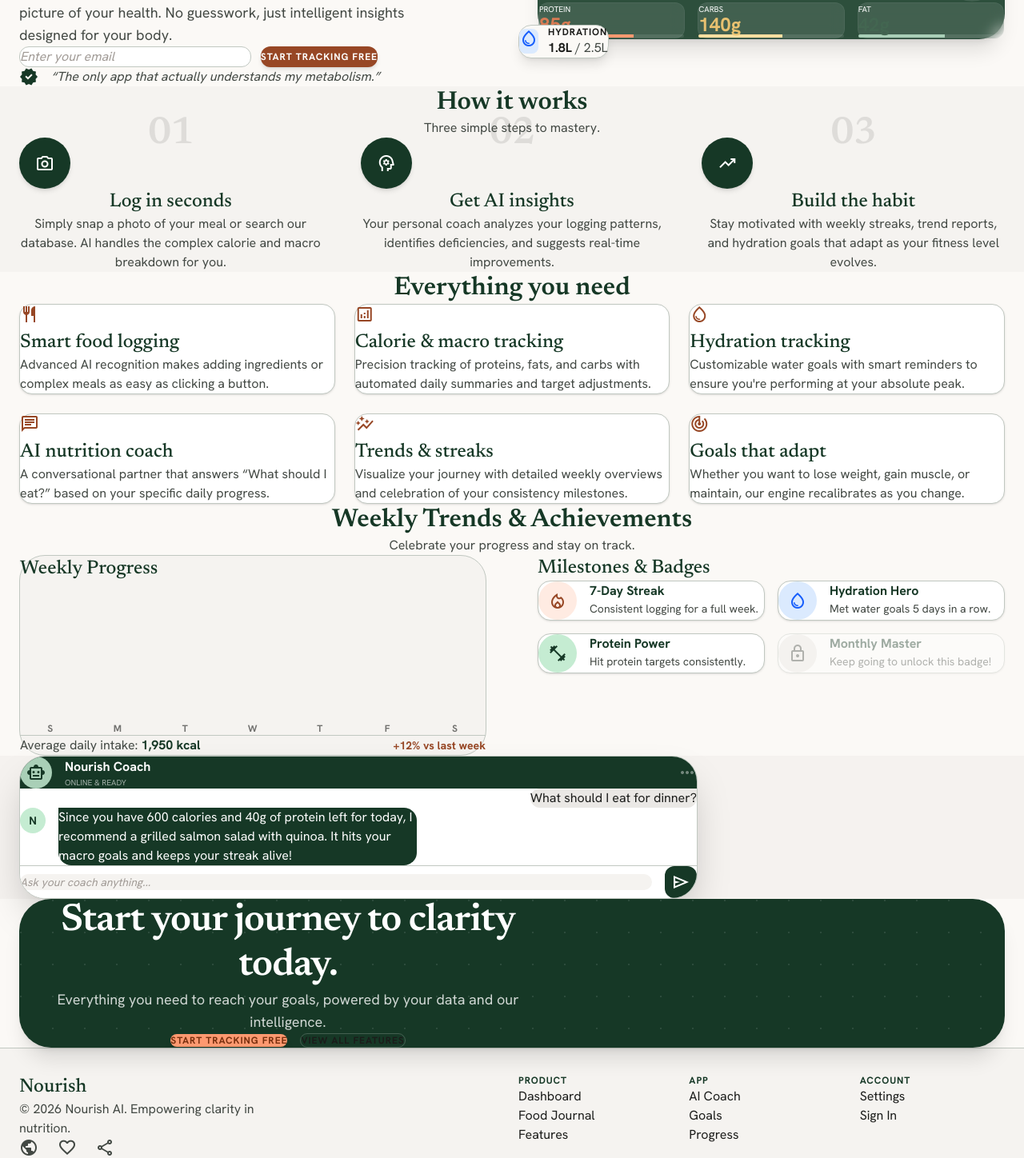
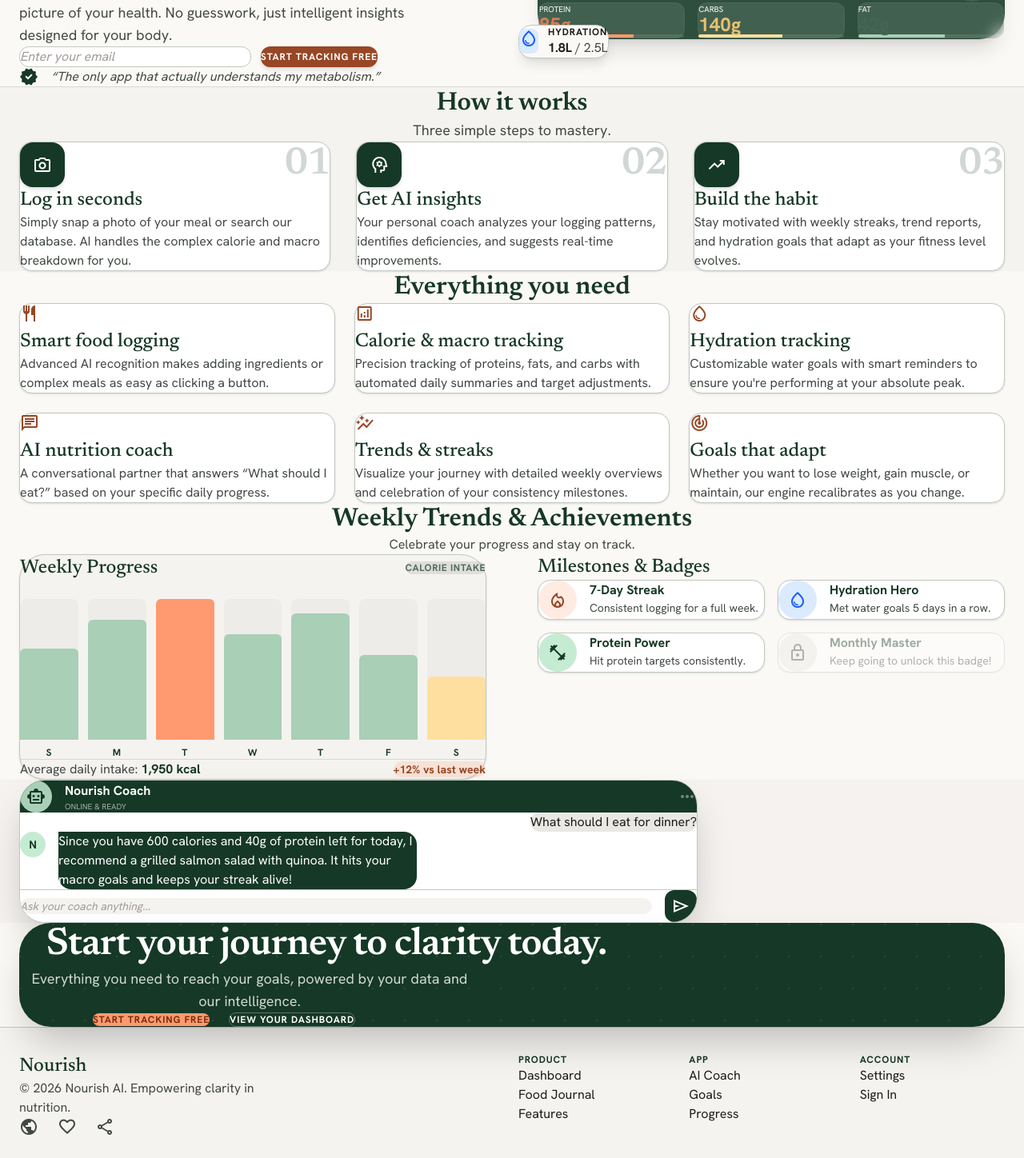
Before and after one commit to likhith04-hash/new-tutorial, a Next.js app: page / in a window 1280 px wide. Shown: the part 202-1650 px from the top of the page at 80% size. Built offline with nearby package versions, Linux system fonts and the light colour scheme.

Commit message:
fix: resolve Hero section overlap, structured How It Works step cards, non-overlapping CTA buttons, and Weekly Progress Chart rendering

```diff
--- a/app/page.tsx
+++ b/app/page.tsx
@@ -41,9 +41,19 @@
     }
   }
 
+  const weeklyChartBars = [
+    { day: 'S', heightPct: 65, cals: '1,820', color: 'bg-primary-fixed-dim' },
+    { day: 'M', heightPct: 85, cals: '2,050', color: 'bg-primary-fixed-dim' },
+    { day: 'T', heightPct: 100, cals: '2,100', color: 'bg-secondary-container' },
+    { day: 'W', heightPct: 75, cals: '1,910', color: 'bg-primary-fixed-dim' },
+    { day: 'T', heightPct: 90, cals: '2,080', color: 'bg-primary-fixed-dim' },
+    { day: 'F', heightPct: 60, cals: '1,750', color: 'bg-primary-fixed-dim' },
+    { day: 'S', heightPct: 45, cals: '1,500', color: 'bg-tertiary-fixed' },
+  ]
+
   return (
     <div className="bg-background text-on-surface font-body-md antialiased min-h-screen">
-      {/* Font & Icon CSS Dependencies */}
+      {/* Font & Icon Dependencies */}
       <link
         href="https://fonts.googleapis.com/css2?family=Newsreader:ital,opsz,wght@0,6..72,400..800;1,6..72,400..800&family=Hanken+Grotesk:wght@100..900&display=swap"
         rel="stylesheet"
@@ -87,13 +97,13 @@
           <div className="flex items-center gap-4">
             <button
               onClick={() => router.push('/dashboard')}
-              className="hidden md:block text-label-caps font-label-caps uppercase text-primary hover:opacity-80 transition-all"
+              className="hidden md:block text-label-caps font-label-caps uppercase text-primary hover:opacity-80 transition-all font-bold"
             >
               Sign In
             </button>
             <button
               onClick={() => router.push('/dashboard')}
-              className="bg-primary text-on-primary px-6 py-2.5 rounded-xl text-label-caps font-label-caps uppercase hover:opacity-90 transition-all scale-100 active:scale-95 shadow-md"
+              className="bg-primary text-on-primary px-6 py-2.5 rounded-xl text-label-caps font-label-caps uppercase hover:opacity-90 transition-all scale-100 active:scale-95 shadow-md font-bold"
             >
               Get started
             </button>
@@ -102,8 +112,8 @@
       </header>
 
       <main>
-        {/* Hero Section */}
-        <section className="max-w-7xl mx-auto px-container-margin py-16 md:py-24 grid grid-cols-1 md:grid-cols-2 gap-16 items-center">
+        {/* 1. HERO SECTION WITH FIXED SPACING & NO OVERLAP */}
+        <section className="max-w-7xl mx-auto px-container-margin pt-12 pb-24 md:pt-20 md:pb-32 grid grid-cols-1 md:grid-cols-2 gap-16 items-center">
           <div className="space-y-8 animate-on-scroll transition-all duration-700 ease-out opacity-0 translate-y-8">
             <h1 className="text-display-lg font-display-lg text-primary">
               Track less.<br />Know more.
@@ -121,7 +131,7 @@
               />
               <button
                 type="submit"
-                className="bg-secondary text-on-secondary px-6 py-3 rounded-xl font-label-caps text-label-caps uppercase hover:opacity-90 transition-all shadow-md"
+                className="bg-secondary text-on-secondary px-6 py-3 rounded-xl font-label-caps text-label-caps uppercase hover:opacity-90 transition-all shadow-md font-bold"
               >
                 Start tracking free
               </button>
@@ -135,7 +145,7 @@
           </div>
 
           {/* Hero Mockup (Bento Style) */}
-          <div className="relative animate-on-scroll transition-all duration-700 ease-out opacity-0 translate-y-8">
+          <div className="relative mb-6 md:mb-0 animate-on-scroll transition-all duration-700 ease-out opacity-0 translate-y-8">
             <div className="bg-primary-container rounded-[2rem] p-8 text-on-primary shadow-xl border border-primary/10">
               <div className="flex justify-between items-start mb-12">
                 <div>
@@ -192,56 +202,68 @@
                 </div>
               </div>
             </div>
-            {/* Floating Elements */}
-            <div className="absolute -bottom-6 -left-6 bg-surface border border-outline-variant rounded-2xl p-4 flex items-center gap-3 shadow-lg">
+
+            {/* Floating Hydration Widget */}
+            <div className="absolute -bottom-5 left-4 md:-bottom-6 md:-left-6 bg-surface border border-outline-variant rounded-2xl p-4 flex items-center gap-3 shadow-lg z-10">
               <div className="bg-blue-100 p-2 rounded-lg text-blue-600">
                 <span className="material-symbols-outlined">water_drop</span>
               </div>
               <div>
                 <p className="text-label-caps font-label-caps uppercase text-[10px]">Hydration</p>
-                <p className="font-bold">1.8L <span className="text-on-surface-variant font-normal">/ 2.5L</span></p>
+                <p className="font-bold text-on-surface">1.8L <span className="text-on-surface-variant font-normal">/ 2.5L</span></p>
               </div>
             </div>
           </div>
         </section>
 
-        {/* How it Works */}
-        <section id="how-it-works" className="bg-surface-container-low py-24">
+        {/* 2. HOW IT WORKS SECTION WITH STRUCTURED STEP CARDS */}
+        <section id="how-it-works" className="bg-surface-container-low py-24 border-t border-outline-variant/60">
           <div className="max-w-7xl mx-auto px-container-margin animate-on-scroll transition-all duration-700 ease-out opacity-0 translate-y-8">
             <div className="text-center mb-16">
               <h2 className="text-headline-lg font-headline-lg text-primary mb-4">How it works</h2>
-              <p className="text-on-surface-variant">Three simple steps to mastery.</p>
+              <p className="text-on-surface-variant text-body-lg">Three simple steps to mastery.</p>
             </div>
-            <div className="grid grid-cols-1 md:grid-cols-3 gap-12">
-              <div className="relative text-center">
-                <div className="text-display-lg font-display-lg opacity-10 absolute -top-8 left-1/2 -translate-x-1/2">01</div>
-                <div className="relative z-10">
-                  <div className="w-16 h-16 bg-primary text-on-primary rounded-full flex items-center justify-center mx-auto mb-6 shadow-md">
-                    <span className="material-symbols-outlined text-2xl">photo_camera</span>
+            <div className="grid grid-cols-1 md:grid-cols-3 gap-8">
+              {/* Step 1 */}
+              <div className="bg-white border border-outline-variant p-8 rounded-2xl shadow-sm hover:border-primary transition-all flex flex-col h-full group">
+                <div className="flex items-center justify-between mb-6">
+                  <div className="w-14 h-14 bg-primary text-on-primary rounded-2xl flex items-center justify-center shadow-md group-hover:scale-105 transition-transform">
+                    <span className="material-symbols-outlined text-3xl">photo_camera</span>
                   </div>
-                  <h3 className="text-headline-md font-headline-md mb-3 text-primary">Log in seconds</h3>
-                  <p className="text-on-surface-variant">Simply snap a photo of your meal or search our database. AI handles the complex calorie and macro breakdown for you.</p>
+                  <span className="text-display-lg font-display-lg text-primary/20 font-black">01</span>
                 </div>
+                <h3 className="text-headline-md font-headline-md mb-3 text-primary">Log in seconds</h3>
+                <p className="text-on-surface-variant text-body-md leading-relaxed">
+                  Simply snap a photo of your meal or search our database. AI handles the complex calorie and macro breakdown for you.
+                </p>
               </div>
-              <div className="relative text-center">
-                <div className="text-display-lg font-display-lg opacity-10 absolute -top-8 left-1/2 -translate-x-1/2">02</div>
-                <div className="relative z-10">
-                  <div className="w-16 h-16 bg-primary text-on-primary rounded-full flex items-center justify-center mx-auto mb-6 shadow-md">
-                    <span className="material-symbols-outlined text-2xl">psychology</span>
+
+              {/* Step 2 */}
+              <div className="bg-white border border-outline-variant p-8 rounded-2xl shadow-sm hover:border-primary transition-all flex flex-col h-full group">
+                <div className="flex items-center justify-between mb-6">
+                  <div className="w-14 h-14 bg-primary text-on-primary rounded-2xl flex items-center justify-center shadow-md group-hover:scale-105 transition-transform">
+                    <span className="material-symbols-outlined text-3xl">psychology</span>
                   </div>
-                  <h3 className="text-headline-md font-headline-md mb-3 text-primary">Get AI insights</h3>
-                  <p className="text-on-surface-variant">Your personal coach analyzes your logging patterns, identifies deficiencies, and suggests real-time improvements.</p>
+                  <span className="text-display-lg font-display-lg text-primary/20 font-black">02</span>
                 </div>
+                <h3 className="text-headline-md font-headline-md mb-3 text-primary">Get AI insights</h3>
+                <p className="text-on-surface-variant text-body-md leading-relaxed">
+                  Your personal coach analyzes your logging patterns, identifies deficiencies, and suggests real-time improvements.
+                </p>
               </div>
-              <div className="relative text-center">
-                <div className="text-display-lg font-display-lg opacity-10 absolute -top-8 left-1/2 -translate-x-1/2">03</div>
-                <div className="relative z-10">
-                  <div className="w-16 h-16 bg-primary text-on-primary rounded-full flex items-center justify-center mx-auto mb-6 shadow-md">
-                    <span className="material-symbols-outlined text-2xl">trending_up</span>
+
+              {/* Step 3 */}
+              <div className="bg-white border border-outline-variant p-8 rounded-2xl shadow-sm hover:border-primary transition-all flex flex-col h-full group">
+                <div className="flex items-center justify-between mb-6">
+                  <div className="w-14 h-14 bg-primary text-on-primary rounded-2xl flex items-center justify-center shadow-md group-hover:scale-105 transition-transform">
+                    <span className="material-symbols-outlined text-3xl">trending_up</span>
                   </div>
-                  <h3 className="text-headline-md font-headline-md mb-3 text-primary">Build the habit</h3>
-                  <p className="text-on-surface-variant">Stay motivated with weekly streaks, trend reports, and hydration goals that adapt as your fitness level evolves.</p>
+                  <span className="text-display-lg font-display-lg text-primary/20 font-black">03</span>
                 </div>
+                <h3 className="text-headline-md font-headline-md mb-3 text-primary">Build the habit</h3>
+                <p className="text-on-surface-variant text-body-md leading-relaxed">
+                  Stay motivated with weekly streaks, trend reports, and hydration goals that adapt as your fitness level evolves.
+                </p>
               </div>
             </div>
           </div>
@@ -292,7 +314,7 @@
           </div>
         </section>
 
-        {/* AI Coach Preview */}
+        {/* 4. WEEKLY PROGRESS CHART FIXED AND VISIBLE */}
         <section id="coach" className="py-24 bg-surface">
           <div className="max-w-7xl mx-auto px-container-margin animate-on-scroll transition-all duration-700 ease-out opacity-0 translate-y-8">
             <div className="text-center mb-16">
@@ -301,43 +323,42 @@
             </div>
             <div className="grid grid-cols-1 lg:grid-cols-2 gap-16 items-start">
               {/* Left Column: Weekly Progress */}
-              <div className="bg-surface-container-low p-8 rounded-[2rem] border border-outline-variant">
-                <h3 className="text-headline-md font-headline-md text-primary mb-8">Weekly Progress</h3>
-                <div className="flex items-end justify-between h-48 gap-2">
-                  <div className="flex-1 flex flex-col items-center gap-3">
-                    <div className="w-full bg-primary-fixed-dim rounded-t-lg" style={{ height: '65%' }}></div>
-                    <span className="text-label-caps font-label-caps text-[10px] opacity-60">S</span>
-                  </div>
-                  <div className="flex-1 flex flex-col items-center gap-3">
-                    <div className="w-full bg-primary-fixed-dim rounded-t-lg" style={{ height: '85%' }}></div>
-                    <span className="text-label-caps font-label-caps text-[10px] opacity-60">M</span>
-                  </div>
-                  <div className="flex-1 flex flex-col items-center gap-3">
-                    <div className="w-full bg-secondary-container rounded-t-lg" style={{ height: '100%' }}></div>
-                    <span className="text-label-caps font-label-caps text-[10px] opacity-60">T</span>
-                  </div>
-                  <div className="flex-1 flex flex-col items-center gap-3">
-                    <div className="w-full bg-primary-fixed-dim rounded-t-lg" style={{ height: '75%' }}></div>
-                    <span className="text-label-caps font-label-caps text-[10px] opacity-60">W</span>
-                  </div>
-                  <div className="flex-1 flex flex-col items-center gap-3">
-                    <div className="w-full bg-primary-fixed-dim rounded-t-lg" style={{ height: '90%' }}></div>
-                    <span className="text-label-caps font-label-caps text-[10px] opacity-60">T</span>
-                  </div>
-                  <div className="flex-1 flex flex-col items-center gap-3">
-                    <div className="w-full bg-primary-fixed-dim rounded-t-lg" style={{ height: '60%' }}></div>
-                    <span className="text-label-caps font-label-caps text-[10px] opacity-60">F</span>
-                  </div>
-                  <div className="flex-1 flex flex-col items-center gap-3">
-                    <div className="w-full bg-tertiary-fixed rounded-t-lg" style={{ height: '40%' }}></div>
-                    <span className="text-label-caps font-label-caps text-[10px] opacity-60">S</span>
-                  </div>
+              <div className="bg-surface-container-low p-8 rounded-[2rem] border border-outline-variant shadow-sm">
+                <div className="flex justify-between items-center mb-6">
+                  <h3 className="text-headline-md font-headline-md text-primary">Weekly Progress</h3>
+                  <span className="text-xs font-bold uppercase tracking-wider text-primary/70 bg-primary/10 px-3 py-1 rounded-full">Calorie Intake</span>
                 </div>
-                <div className="mt-8 pt-6 border-t border-outline-variant flex justify-between items-center">
-                  <p className="text-body-md text-on-surface-variant">Average daily intake: <span className="font-bold text-primary">1,950 kcal</span></p>
-                  <span className="text-secondary font-bold text-sm">+12% vs last week</span>
+
+                {/* Fixed Weekly Progress Chart Container */}
+                <div className="h-56 flex items-end justify-between gap-3 pt-6 pb-2 px-2 border-b border-outline-variant/60">
+                  {weeklyChartBars.map((bar, idx) => (
+                    <div key={idx} className="flex-1 h-full flex flex-col justify-end items-center gap-2 group">
+                      <span className="text-[10px] font-bold text-on-surface-variant opacity-0 group-hover:opacity-100 transition-opacity">
+                        {bar.cals}
+                      </span>
+                      <div className="w-full bg-surface-container-high/60 rounded-t-lg h-full flex items-end p-0.5">
+                        <div
+                          className={`w-full ${bar.color} rounded-t-md transition-all duration-500 group-hover:opacity-90`}
+                          style={{ height: `${bar.heightPct}%` }}
+                        ></div>
+                      </div>
+                      <span className="text-label-caps font-label-caps text-[11px] font-bold text-primary">
+                        {bar.day}
+                      </span>
+                    </div>
+                  ))}
+                </div>
+
+                <div className="mt-6 pt-4 flex justify-between items-center">
+                  <p className="text-body-md text-on-surface-variant">
+                    Average daily intake: <span className="font-bold text-primary">1,950 kcal</span>
+                  </p>
+                  <span className="text-secondary font-bold text-sm bg-secondary-container/20 px-3 py-1 rounded-full">
+                    +12% vs last week
+                  </span>
                 </div>
               </div>
+
               {/* Right Column: Milestones & Badges */}
               <div className="space-y-6">
                 <h3 className="text-headline-md font-headline-md text-primary mb-8">Milestones &amp; Badges</h3>
@@ -431,29 +452,34 @@
           </div>
         </section>
 
-        {/* Final CTA Band */}
+        {/* 3. FINAL CTA BAND WITH NON-OVERLAPPING BUTTONS */}
         <section className="py-24">
           <div className="max-w-7xl mx-auto px-container-margin animate-on-scroll transition-all duration-700 ease-out opacity-0 translate-y-8">
-            <div className="bg-primary rounded-[2.5rem] p-12 md:p-24 text-center relative overflow-hidden shadow-xl">
-              <div className="absolute inset-0 opacity-10">
+            <div className="bg-primary rounded-[2.5rem] p-10 sm:p-16 md:p-24 text-center relative overflow-hidden shadow-2xl">
+              <div className="absolute inset-0 opacity-10 pointer-events-none">
                 <div className="absolute inset-0" style={{ backgroundImage: 'radial-gradient(circle at 2px 2px, white 1px, transparent 0)', backgroundSize: '40px 40px' }}></div>
               </div>
-              <div className="relative z-10 max-w-2xl mx-auto space-y-8">
-                <h2 className="text-display-lg font-display-lg text-on-primary">Start your journey to clarity today.</h2>
-                <p className="text-on-primary/80 text-body-lg">Everything you need to reach your goals, powered by your data and our intelligence.</p>
-                <div className="flex flex-col sm:flex-row gap-4 justify-center items-center">
+              <div className="relative z-10 max-w-3xl mx-auto space-y-8">
+                <h2 className="text-display-lg font-display-lg text-on-primary leading-tight">
+                  Start your journey to clarity today.
+                </h2>
+                <p className="text-on-primary/80 text-body-lg max-w-xl mx-auto">
+                  Everything you need to reach your goals, powered by your data and our intelligence.
+                </p>
+                {/* Clean, Non-Overlapping CTA Buttons */}
+                <div className="flex flex-col sm:flex-row gap-4 sm:gap-6 justify-center items-center max-w-lg mx-auto pt-2">
                   <button
                     onClick={() => router.push('/dashboard')}
-                    className="bg-secondary-container text-on-secondary-container px-10 py-4 rounded-xl font-label-caps text-label-caps uppercase hover:opacity-90 transition-all shadow-lg font-bold"
+                    className="w-full sm:w-auto inline-flex items-center justify-center bg-secondary-container text-on-secondary-container px-8 py-4 rounded-xl font-label-caps text-label-caps uppercase hover:opacity-90 transition-all shadow-lg font-bold text-center"
                   >
                     Start tracking free
                   </button>
-                  <a
-                    href="#features"
-                    className="text-on-primary border border-white/20 px-10 py-4 rounded-xl font-label-caps text-label-caps uppercase hover:bg-white/10 transition-all"
+                  <button
+                    onClick={() => router.push('/dashboard')}
+                    className="w-full sm:w-auto inline-flex items-center justify-center text-on-primary border border-white/30 px-8 py-4 rounded-xl font-label-caps text-label-caps uppercase hover:bg-white/10 transition-all font-bold text-center"
                   >
-                    View all features
-                  </a>
+                    View your dashboard
+                  </button>
                 </div>
               </div>
             </div>
```
